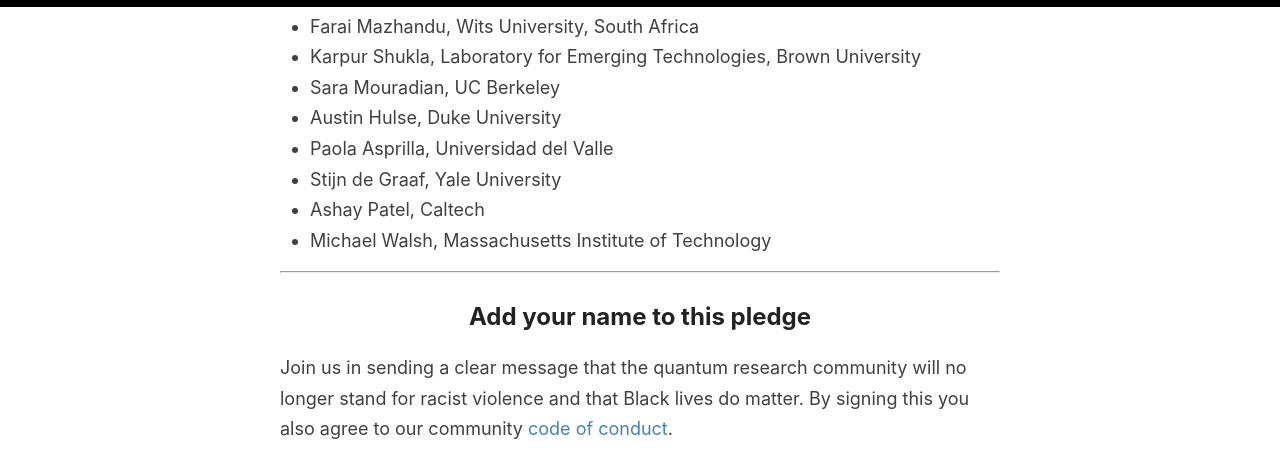
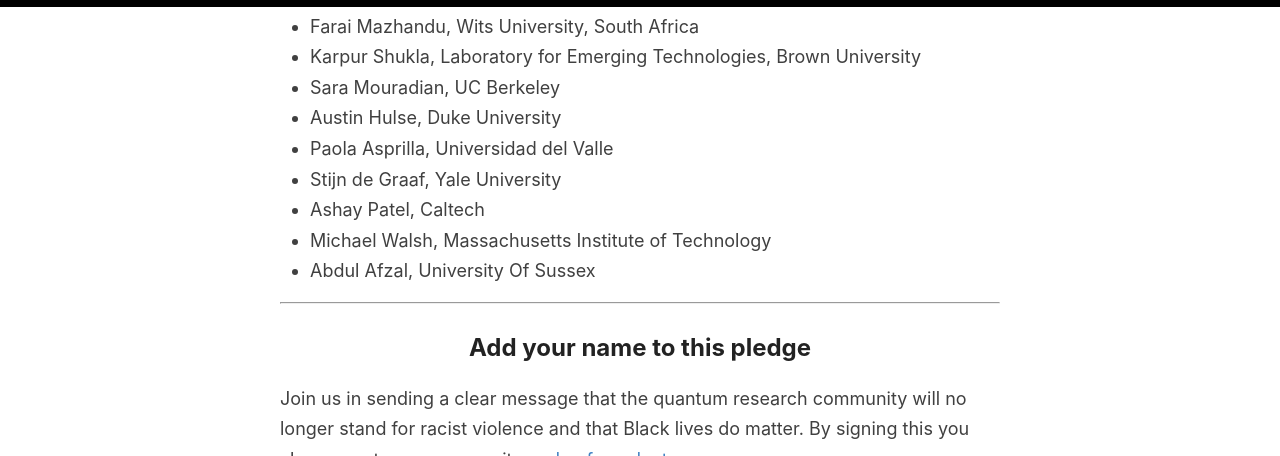
Before and after one commit to quantumforblacklives/quantumforblacklives.github.io, a Jekyll site: the page built from index.html, in a window 1280 px wide and 900 px high, scrolled down 5480 px, cut to the strip 0-456 px from the top of the window. Built offline with Jekyll 4.4.1, drawn with Linux system fonts in a browser that asks for light colours; the list of posts is cut into pages by our own code.

Commit message:
Add signature from Abdul Afzal.

```diff
--- a/_includes/signatories.md
+++ b/_includes/signatories.md
@@ -81,3 +81,4 @@
 - Stijn de Graaf, Yale University
 - Ashay Patel, Caltech
 - Michael Walsh, Massachusetts Institute of Technology
+- Abdul Afzal, University Of Sussex
```
